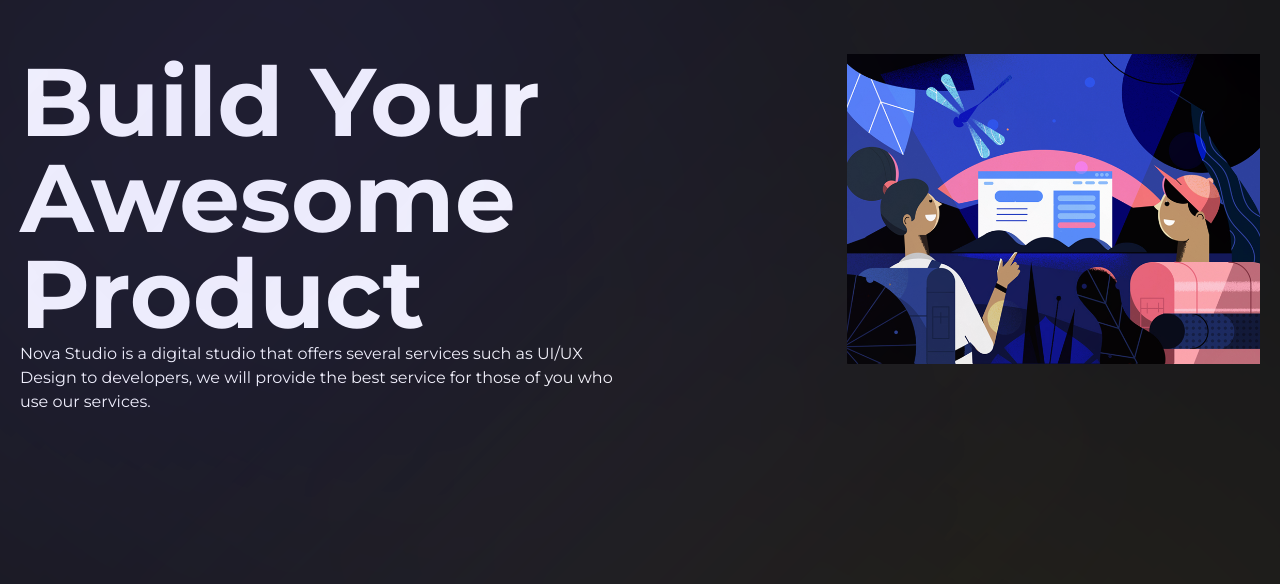
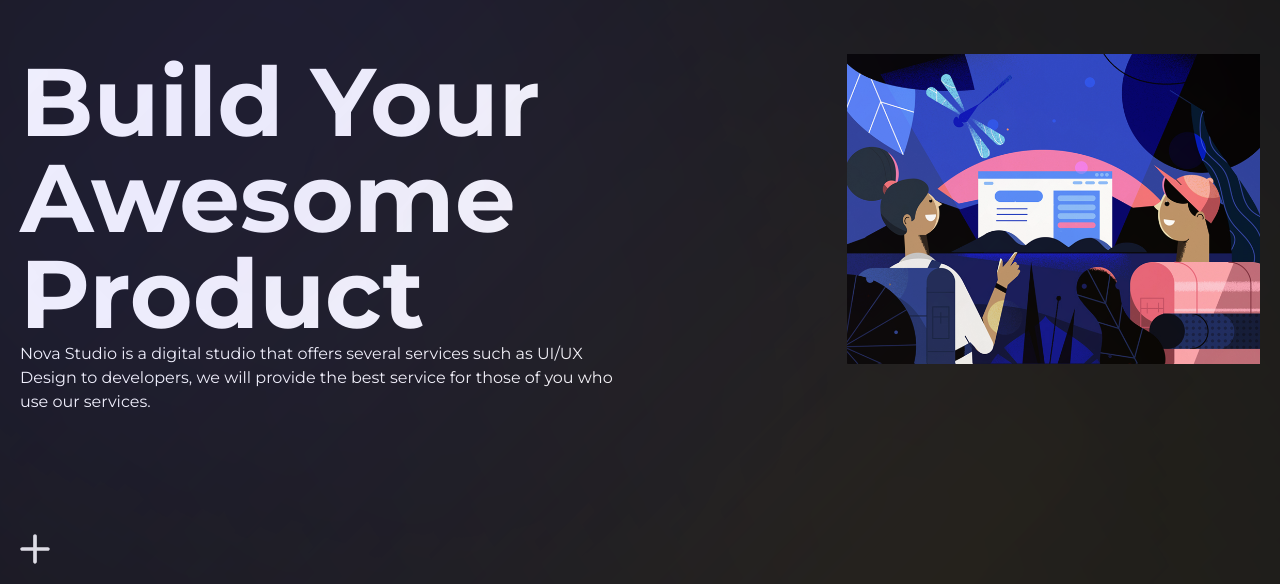
Before and after one commit to merdernoty/nova-web-dev, a Next.js app: page / in a window 1280 px wide. Shown: the part 196-780 px from the top of the page. Built offline with nearby package versions, Linux system fonts and the light colour scheme.

Commit message:
commit prerelease

```diff
--- a/package.json
+++ b/package.json
@@ -12,7 +12,6 @@
 	"dependencies": {
 		"@octokit/rest": "^20.0.2",
 		"clsx": "^2.1.0",
-		"next": "14.0.4",
 		"react": "^18",
 		"react-dom": "^18",
 		"sass": "^1.69.7",
@@ -26,6 +25,7 @@
 		"autoprefixer": "^10.0.1",
 		"eslint": "^8",
 		"eslint-config-next": "14.0.4",
+		"next": "^14.0.4",
 		"postcss": "^8",
 		"prettier": "^3.1.1",
 		"tailwindcss": "^3.3.0",
--- a/src/components/ui/Info/Info.tsx
+++ b/src/components/ui/Info/Info.tsx
@@ -8,7 +8,7 @@ interface InfoProps {
 const Info: FC<InfoProps> = ({ mainText, subText }) => {
 	return (
 		// !FIX this
-		<section style={{ minHeight: `100svh` }}>
+		<section style={{ minHeight: `60svh` }}>
 			<div className='sm:my-14'>
 				<div className='flex flex-col md:flex-row justify-between'>
 					<div className='md:w-1/2 md:pr-4 mb-4 md:mb-0'>
--- a/src/components/ui/ServiceBlock/ServiceBlock.tsx
+++ b/src/components/ui/ServiceBlock/ServiceBlock.tsx
@@ -5,7 +5,7 @@ import ServiceItem from './ServiceItem'
 const ServiceBlock: FC = () => {
 	return (
 		<div
-			className='flex flex-col items-center gap-12 w-full min-h-screen'
+			className='flex flex-col items-center gap-12 w-full h-1/3'
 			id='Services'
 		>
 			<h2 className='max-w-[695px] text-center text-4xl lg:text-5xl xl:text-6xl leading-13 lg:leading-[70px] font-bold text-white'>
```
Also changed, not shown: 1 other file (tests, documents, lock files or other folders).
